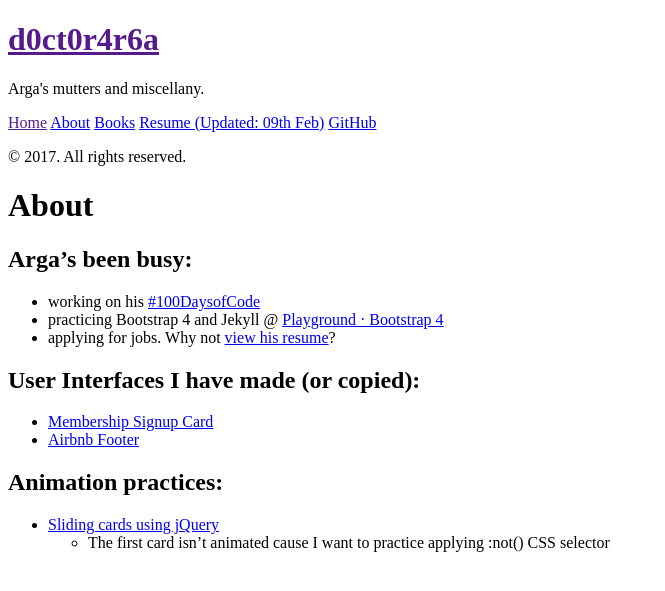
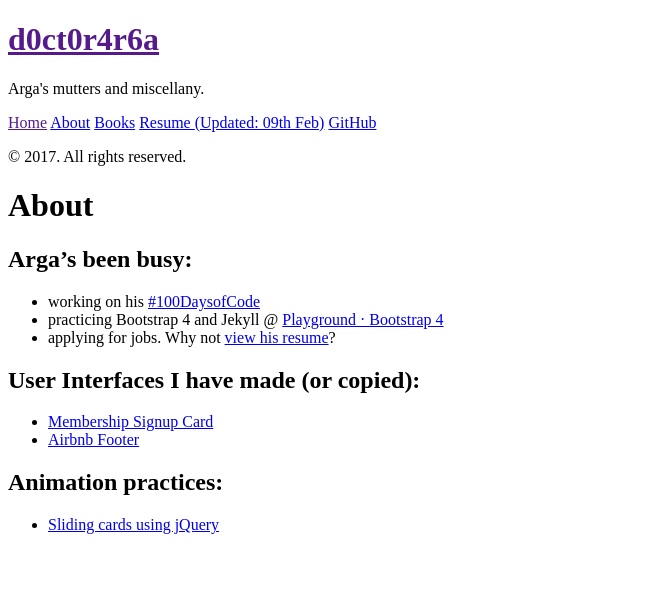
Before and after one commit to d0ct0r4r6a/d0ct0r4r6a.github.io, a Jekyll site: the page built from about.md, in a window 1280 px wide. Shown: the top 591 px of the page, without its empty margins (0-665 px from the left). Built offline with Jekyll 4.4.1, drawn with Linux system fonts in a browser that asks for light colours.

Commit message:
Edited tiny mistake

```diff
--- a/about.md
+++ b/about.md
@@ -17,4 +17,3 @@ title: About
 ## Animation practices:
 
 - [Sliding cards using jQuery]( {{ site.baseurl}}sliding-modal-box/)
-  - The first card isn't animated cause I want to practice applying :not() CSS selector
```
